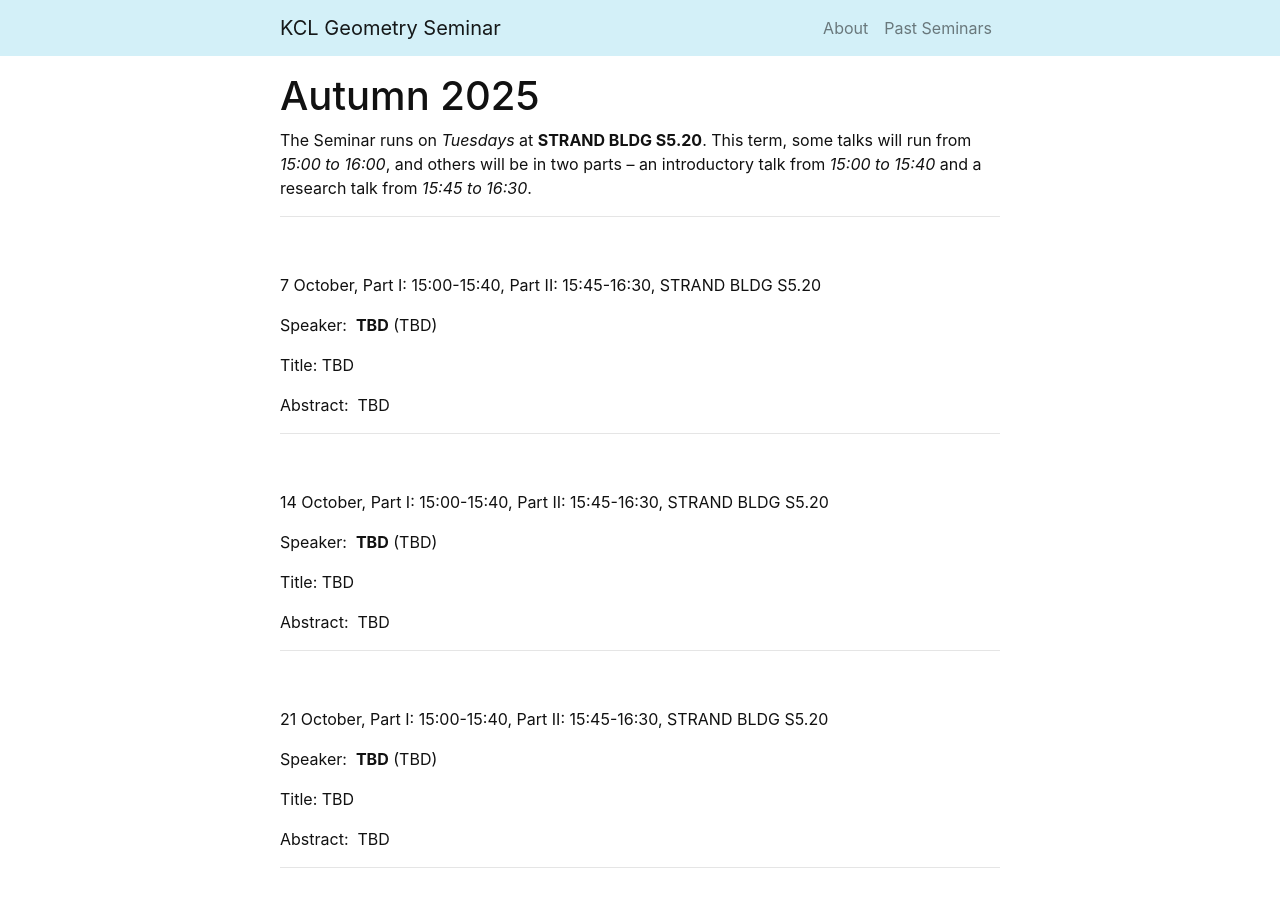
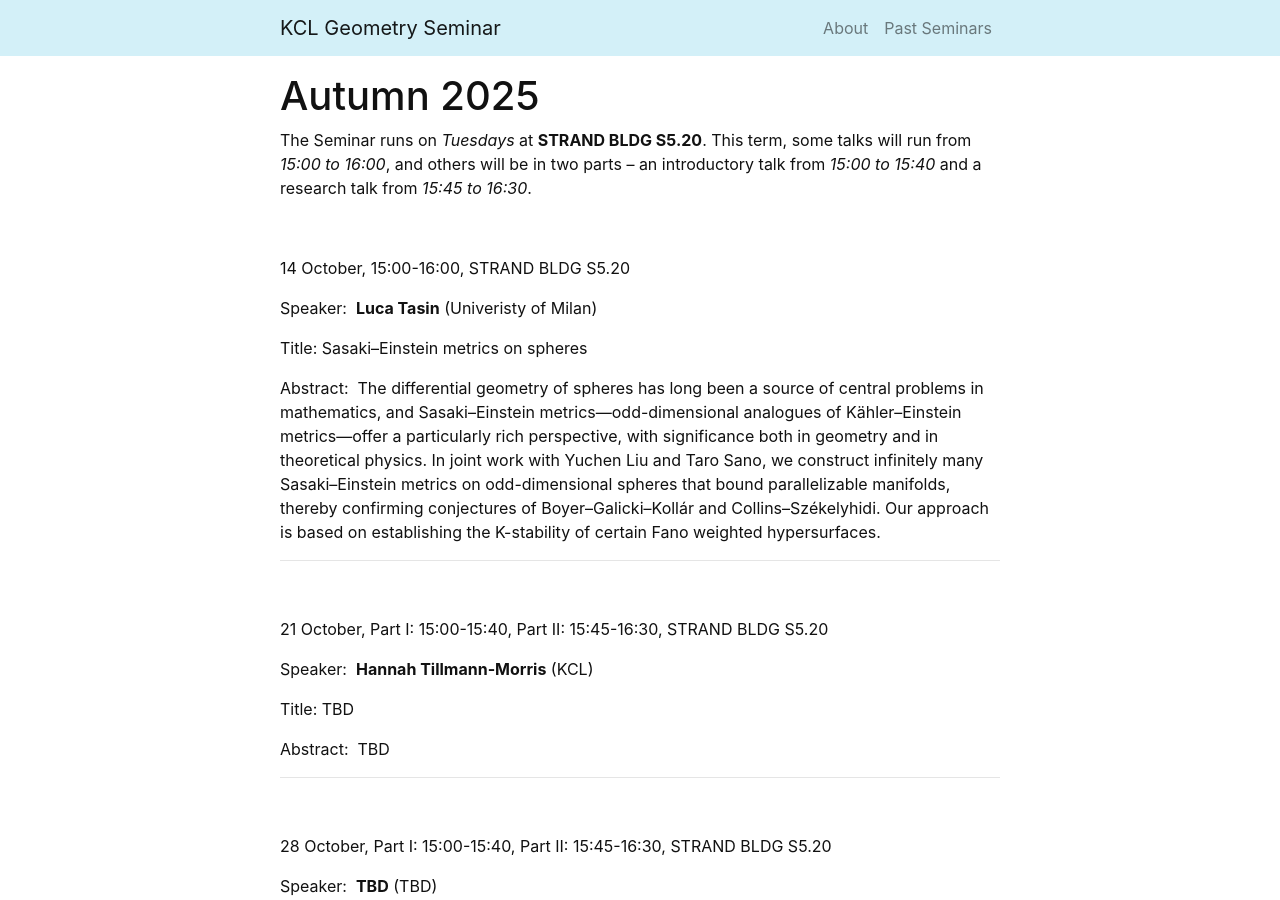
Before and after one commit to kcl-geometry-seminar/kcl-geometry-seminar.github.io, a Jekyll site: the page built from pages/index.md, in a window 1280 px wide and 900 px high. Built offline with Jekyll 4.4.1, drawn with Linux system fonts in a browser that asks for light colours; a script that is not in the unit is left out; some of the changed text lies outside the part shown.

Commit message:
Update index.md

```diff
--- a/pages/index.md
+++ b/pages/index.md
@@ -9,35 +9,22 @@ The Seminar runs on *Tuesdays* at **STRAND BLDG S5.20**. This term, some talks w
 
 
 
-
----------------------------------------------------------
 <br />
 
-7 October,  Part I: 15:00-15:40, Part II: 15:45-16:30, STRAND BLDG S5.20
+14 October,  15:00-16:00, STRAND BLDG S5.20
 
-Speaker:&nbsp; **TBD** (TBD)
+Speaker:&nbsp; **Luca Tasin** (Univeristy of Milan)
 
-Title:&nbsp;TBD
+Title:&nbsp;Sasaki–Einstein metrics on spheres
 
-Abstract:&nbsp; TBD
-
----------------------------------------------------------
-<br />
-
-14 October,  Part I: 15:00-15:40, Part II: 15:45-16:30, STRAND BLDG S5.20
-
-Speaker:&nbsp; **TBD** (TBD)
-
-Title:&nbsp;TBD
-
-Abstract:&nbsp; TBD
+Abstract:&nbsp; The differential geometry of spheres has long been a source of central problems in mathematics, and Sasaki–Einstein metrics—odd-dimensional analogues of Kähler–Einstein metrics—offer a particularly rich perspective, with significance both in geometry and in theoretical physics. In joint work with Yuchen Liu and Taro Sano, we construct infinitely many Sasaki–Einstein metrics on odd-dimensional spheres that bound parallelizable manifolds, thereby confirming conjectures of Boyer–Galicki–Kollár and Collins–Székelyhidi. Our approach is based on establishing the K-stability of certain Fano weighted hypersurfaces.
 
 ---------------------------------------------------------
 <br />
 
 21 October,  Part I: 15:00-15:40, Part II: 15:45-16:30, STRAND BLDG S5.20
 
-Speaker:&nbsp; **TBD** (TBD)
+Speaker:&nbsp; **Hannah Tillmann-Morris** (KCL)
 
 Title:&nbsp;TBD
 
@@ -111,7 +98,7 @@ Abstract:&nbsp; TBD
 
 9 December,  Part I: 15:00-15:40, Part II: 15:45-16:30, STRAND BLDG S5.20
 
-Speaker:&nbsp; **TBD** (TBD)
+Speaker:&nbsp; **Jason Lotay** (Oxford)
 
 Title:&nbsp;TBD
 
```
